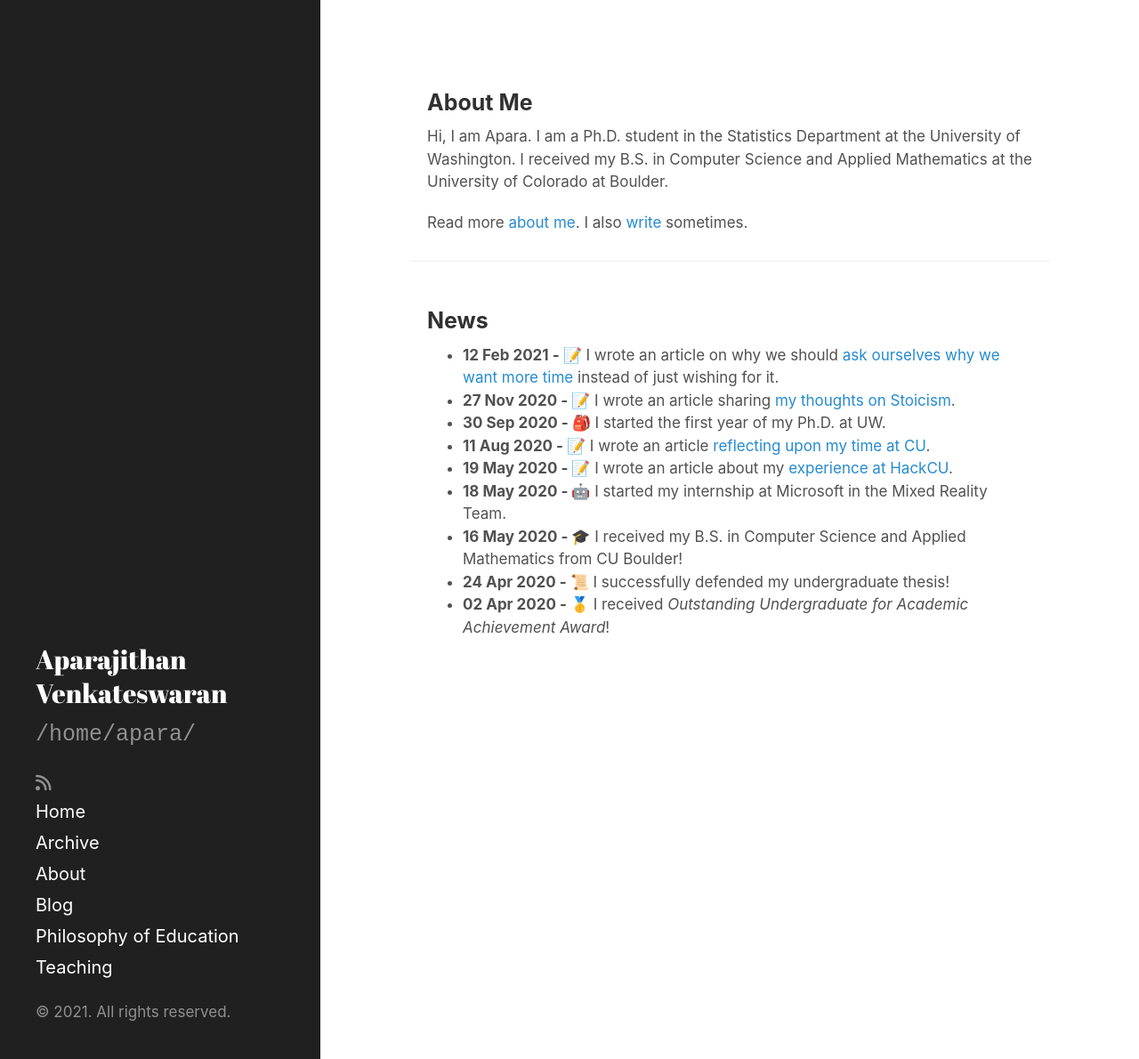
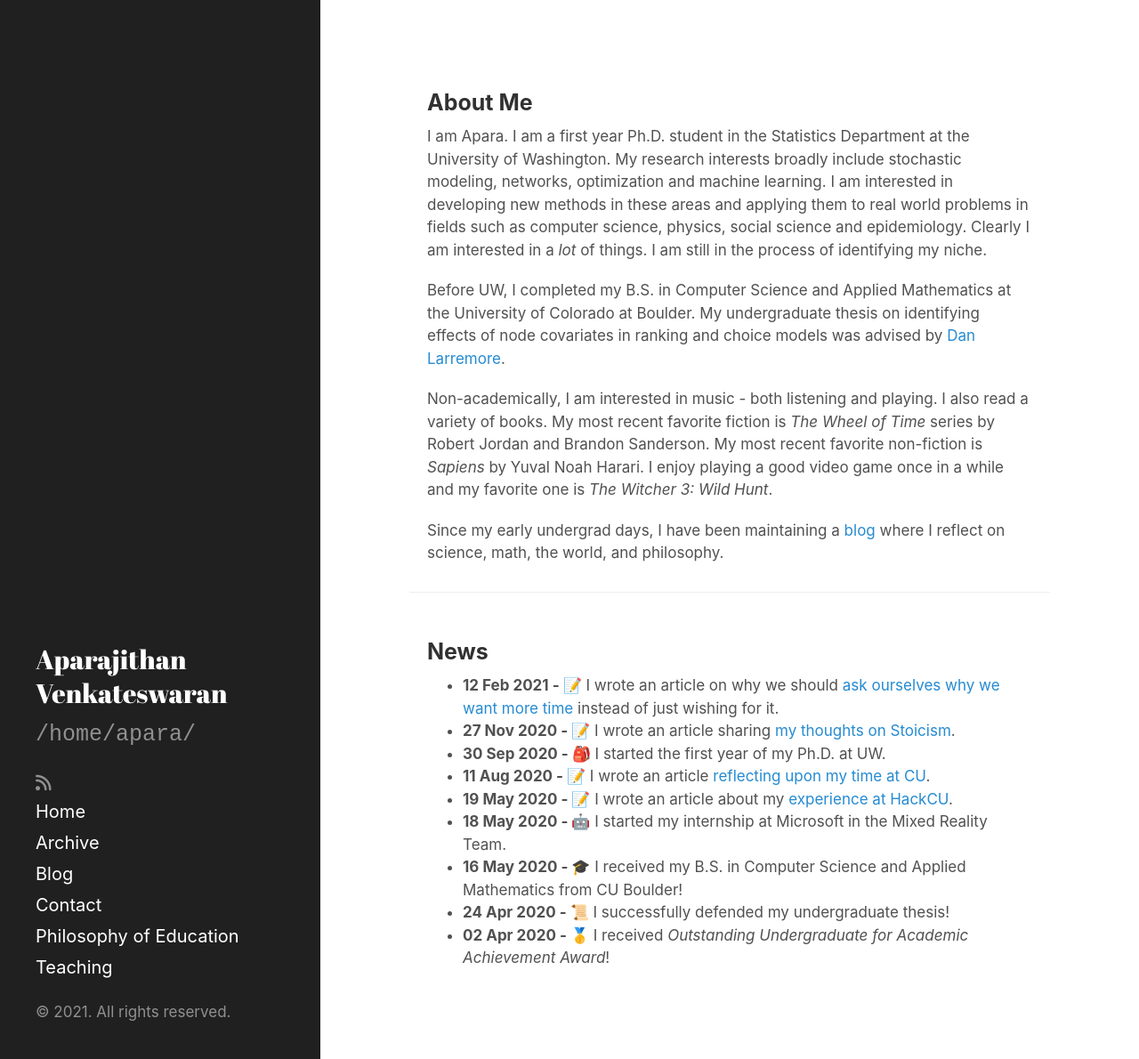
Before and after one commit to AparaV/aparavenkat.com, a Jekyll site: the page built from index.html, in a window 1280 px wide and 1190 px high. Shown: the whole window at 89% size. Built offline with Jekyll 4.4.1, drawn with Linux system fonts in a browser that asks for light colours; nearby versions of some CDN libraries.

Commit message:
Reformat home, bio, and contact pages

```diff
--- a/index.html
+++ b/index.html
@@ -7,9 +7,31 @@ title: Home
 <div class="container box">
   <h2>About Me</h2>
 
-  <p>Hi, I am Apara. I am a Ph.D. student in the Statistics Department at the University of Washington. I received my B.S. in Computer Science and Applied Mathematics at the University of Colorado at Boulder.</p>
+  <p>
+    I am Apara.
+    I am a first year Ph.D. student in the Statistics Department at the University of Washington.
+    My research interests broadly include stochastic modeling, networks, optimization and machine learning.
+    I am interested in developing new methods in these areas and applying them to real world problems in fields such as computer science, physics, social science and epidemiology.
+    Clearly I am interested in a <i>lot</i> of things. I am still in the process of identifying my niche.
+  </p>
 
-  <p>Read more <a href="/bio">about me</a>. I also <a href="/blog">write</a> sometimes.</p>
+  <p>
+    Before UW, I completed my B.S. in Computer Science and Applied Mathematics at the University of Colorado at Boulder.
+    My undergraduate thesis on identifying effects of node covariates in ranking and choice models was advised by <a href="https://larremorelab.github.io/dan/" target="_blank">Dan Larremore</a>.
+  </p>
+
+  <p>
+    Non-academically, I am interested in music - both listening and playing.
+    I also read a variety of books.
+    My most recent favorite fiction is <i>The Wheel of Time</i> series by Robert Jordan and Brandon Sanderson.
+    My most recent favorite non-fiction is <i>Sapiens</i> by Yuval Noah Harari.
+    I enjoy playing a good video game once in a while and my favorite one is <i>The Witcher 3: Wild Hunt</i>.
+  </p>
+
+  <p>
+    Since my early undergrad days, I have been maintaining a <a href="/blog">blog</a> where I reflect on science, math, the world, and philosophy.
+  </p>
+
 </div>
 
 <hr>
```
Also changed, not shown: bio.md (deleted, +0 -23 lines), contact.md (added, +12 -0 lines).
